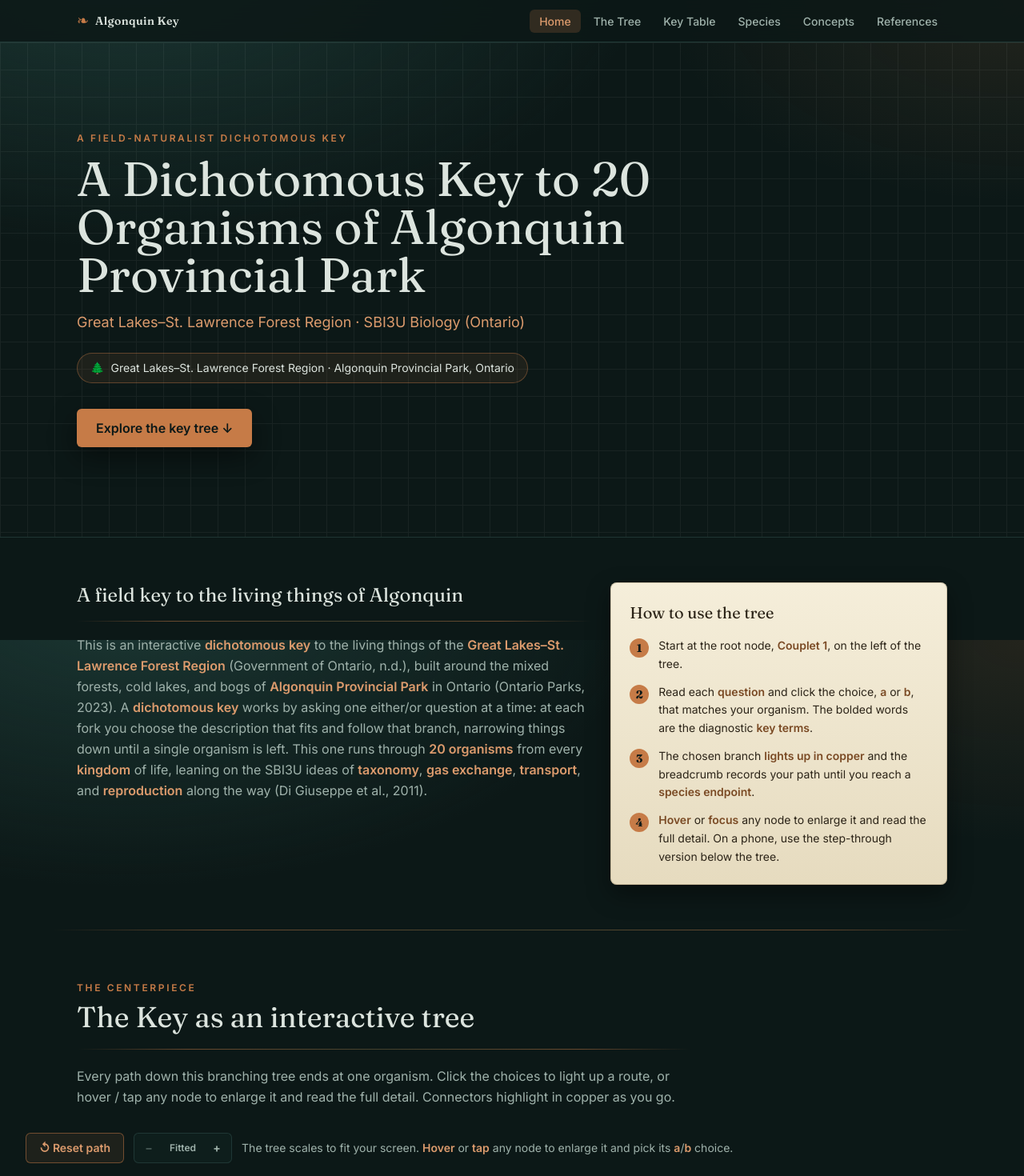
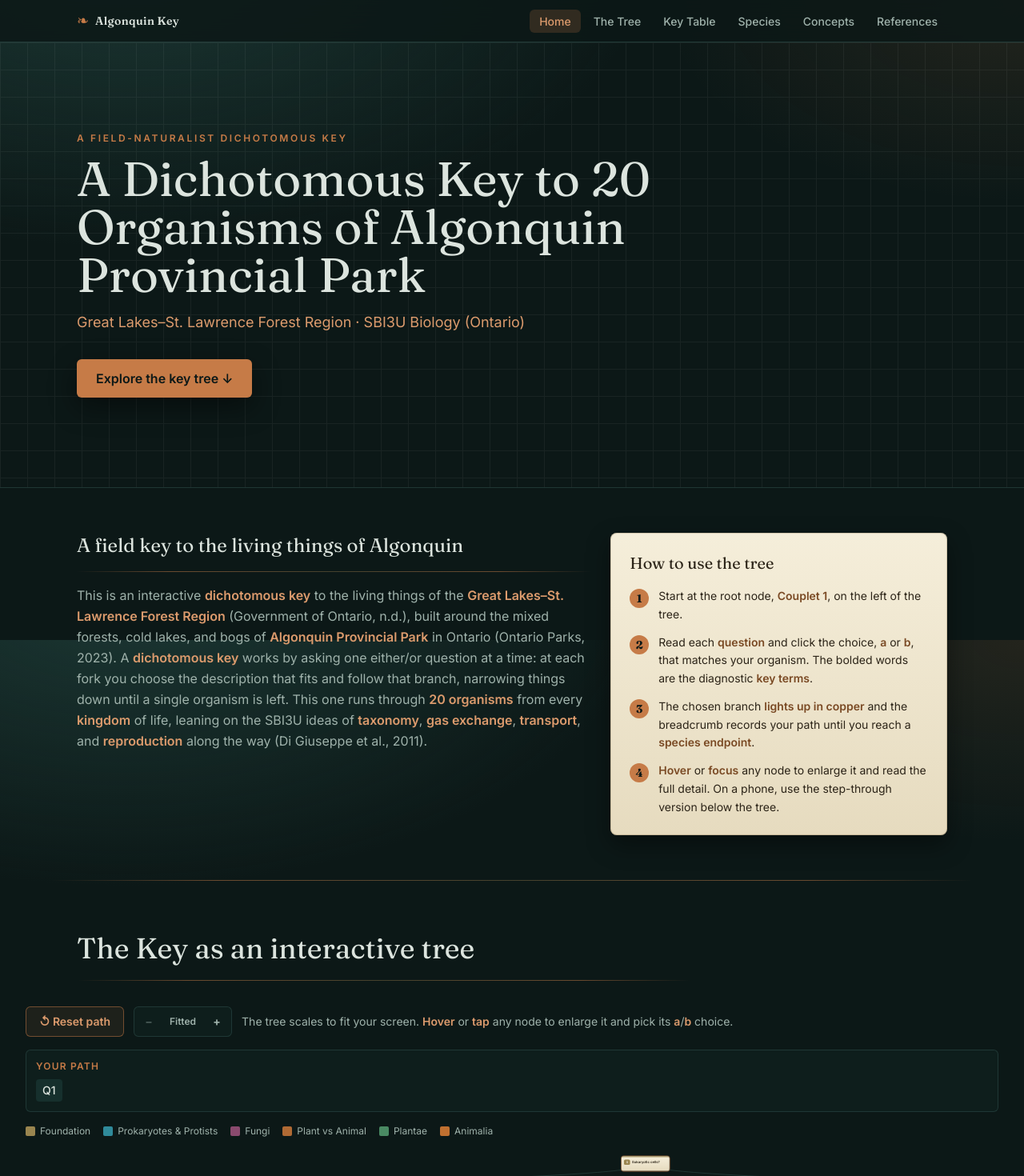
Before and after one commit to IshaanD-RX6600/dichotomous-key, a Next.js app: page / in a window 1280 px wide. Shown: the top 1470 px of the page at 80% size. Built offline with nearby package versions, Linux system fonts and the light colour scheme.

Commit message:
refactor: update References component to include image credits and remove unused props

```diff
--- a/app/page.tsx
+++ b/app/page.tsx
@@ -45,7 +45,7 @@
         <hr className="divider-botanical section-shell" />
         <Concepts concepts={data.concepts} />
         <hr className="divider-botanical section-shell" />
-        <References references={data.references} meta={data.meta} />
+        <References references={data.references} organisms={data.organisms} />
       </main>
       <footer className="border-t border-teal-line/60 bg-ink-2/60 py-8">
         <div className="section-shell text-center">
--- a/components/Hero.tsx
+++ b/components/Hero.tsx
@@ -20,10 +20,6 @@
             {meta.siteTitle}
           </h1>
           <p className="mt-4 text-lg text-copper-soft">{meta.subtitle}</p>
-          <div className="mt-6 inline-flex items-center gap-2 rounded-full border border-copper/40 bg-copper/10 px-4 py-2 text-sm text-cream">
-            <span aria-hidden>🌲</span>
-            {meta.ecozone}
-          </div>
           <div className="mt-8">
             <a href="#tree" className="inline-block rounded-md bg-copper px-6 py-3 font-semibold text-ink shadow-plate transition-transform hover:-translate-y-0.5">
               Explore the key tree ↓
--- a/components/References.tsx
+++ b/components/References.tsx
@@ -1,27 +1,30 @@
-import type { RefEntry, SiteMetaData } from "@/lib/types";
+import type { Organism, RefEntry } from "@/lib/types";
 import Rich from "./Rich";
 import SectionHeading from "./SectionHeading";
 import Reveal from "./Reveal";
 
 export default function References({
   references,
-  meta,
+  organisms,
 }: {
   references: RefEntry[];
-  meta: SiteMetaData;
+  organisms: Organism[];
 }) {
+  // Every photograph's APA credit, gathered from the organisms and sorted
+  // alphabetically the way an APA reference list is ordered.
+  const imageCredits = organisms
+    .filter((o) => o.caption)
+    .map((o) => ({ id: o.id, caption: o.caption }))
+    .sort((a, b) => a.caption.localeCompare(b.caption));
+
   return (
     <section id="references" className="scroll-mt-20 py-16">
       <div className="section-shell">
         <Reveal>
-          <SectionHeading eyebrow="Sources" title="References" />
+          <SectionHeading title="References" />
         </Reveal>
 
         <Reveal delay={0.1}>
-          <div className="mt-6 rounded-md border-l-4 border-copper bg-ink-2/60 p-4">
-            <Rich as="p" html={meta.referencesNote} className="on-dark text-sm text-cream-dim" />
-          </div>
-
           <ol className="mt-6 space-y-4">
             {references.map((r) => (
               <li key={r.id} className="on-dark break-words border-b border-teal-line/50 pb-4 pl-8 -indent-8 text-sm leading-relaxed text-cream">
@@ -29,6 +32,21 @@
               </li>
             ))}
           </ol>
+
+          {imageCredits.length > 0 && (
+            <details className="mt-8 rounded-md border border-teal-line/60 bg-ink-2/50 px-4 py-3">
+              <summary className="cursor-pointer select-none text-sm font-semibold text-cream marker:text-copper hover:text-copper-soft">
+                Image credits (APA): all {imageCredits.length} photographs
+              </summary>
+              <ol className="mt-4 space-y-4">
+                {imageCredits.map((c) => (
+                  <li key={c.id} className="on-dark break-words border-b border-teal-line/40 pb-4 pl-8 -indent-8 text-sm leading-relaxed text-cream-dim">
+                    <Rich html={c.caption} />
+                  </li>
+                ))}
+              </ol>
+            </details>
+          )}
         </Reveal>
       </div>
     </section>
--- a/components/SectionHeading.tsx
+++ b/components/SectionHeading.tsx
@@ -1,31 +1,18 @@
-import Rich from "./Rich";
-import RichHtml from "./RichHtml";
-
+/* Renders just the section title and a botanical divider. The eyebrow and lead
+   props are accepted (so existing call sites keep compiling) but no longer
+   shown, keeping each section clean. */
 export default function SectionHeading({
-  eyebrow,
   title,
-  lead,
-  richLead = false,
 }: {
-  eyebrow: string;
+  eyebrow?: string;
   title: string;
   lead?: string;
-  /* When true, the lead keeps its inline formatting (bold key terms). Only the
-     Concepts section opts in; every other section renders the lead as plain text. */
   richLead?: boolean;
 }) {
   return (
     <div className="max-w-3xl">
-      <p className="eyebrow">{eyebrow}</p>
-      <h2 className="mt-2 font-display text-3xl text-cream md:text-4xl">{title}</h2>
-      <hr className="divider-botanical my-5" />
-      {lead ? (
-        richLead ? (
-          <RichHtml as="p" html={lead} className="on-dark text-cream-dim leading-relaxed" />
-        ) : (
-          <Rich as="p" html={lead} className="on-dark text-cream-dim leading-relaxed" />
-        )
-      ) : null}
+      <h2 className="font-display text-3xl text-cream md:text-4xl">{title}</h2>
+      <hr className="divider-botanical mt-5" />
     </div>
   );
 }
```
